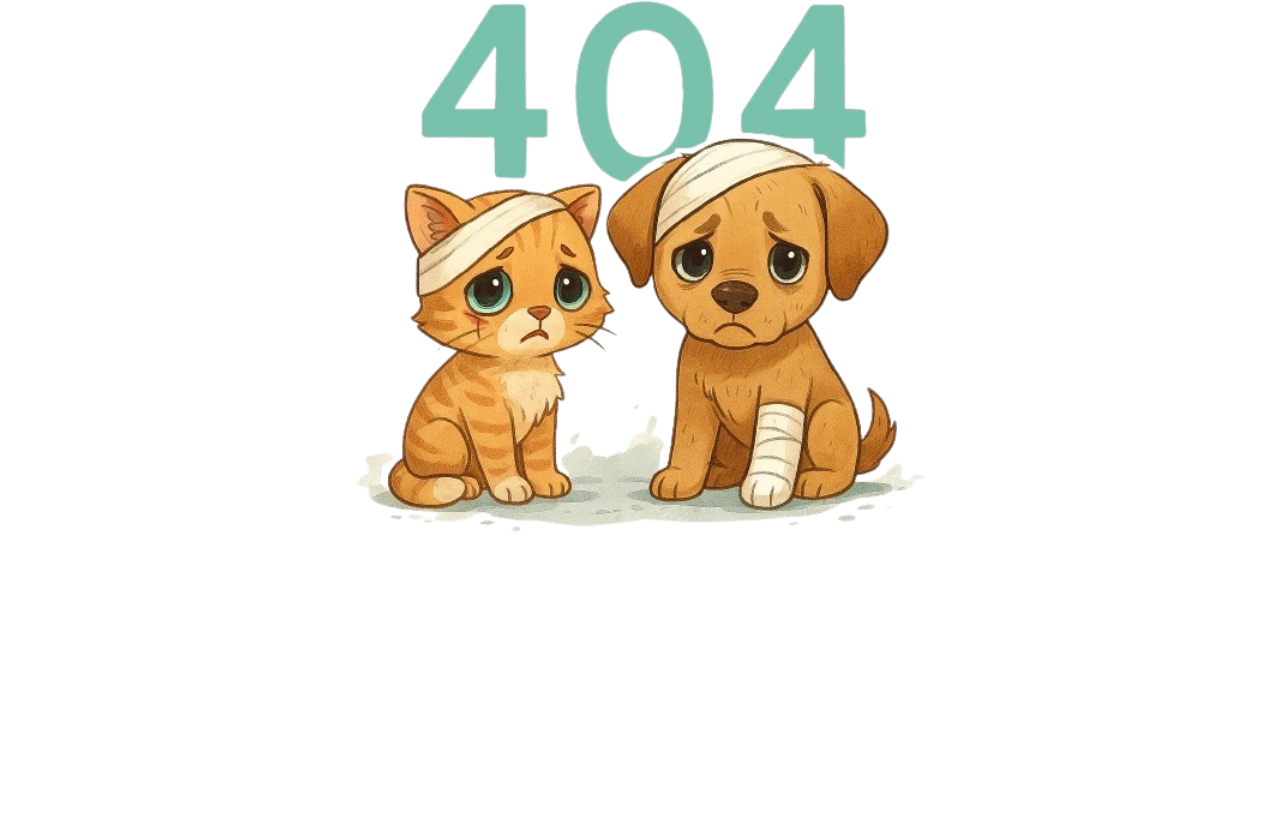
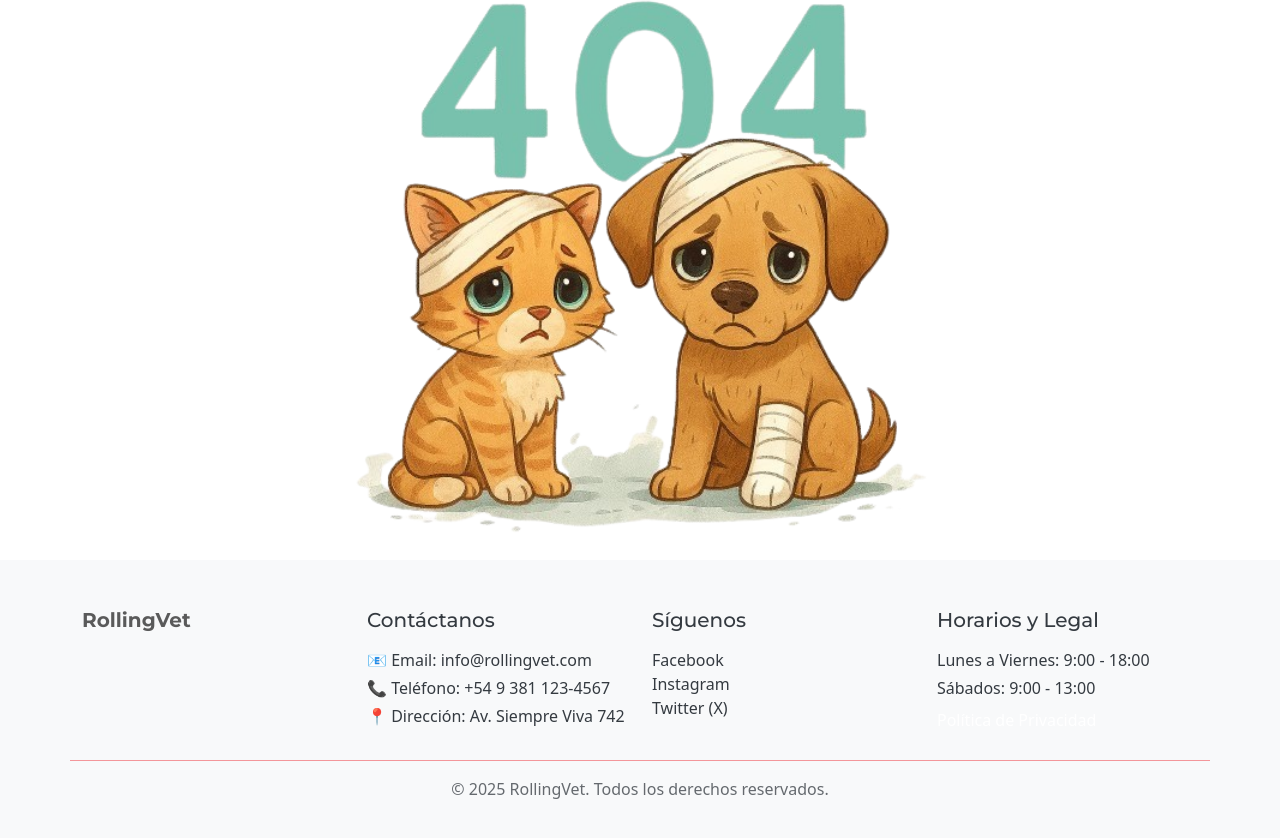
Before and after one commit to nachodev2/rollingVet, a React (Vite) app: page / in a window 1280 px wide. Shown: the part 240-1078 px from the top of the page. Before the commit the page ends 800 px from the top, so only its background shows below. Built offline with nearby package versions, Linux system fonts and the light colour scheme.

Commit message:
Agregue el footer inicial

```diff
--- a/src/App.jsx
+++ b/src/App.jsx
@@ -2,13 +2,17 @@ import { useState } from 'react'
 import { Container, Row, Col, Card } from 'react-bootstrap';
 import Menu from './components/shared/Menu.jsx';
 import Error404 from './components/pages/error404/Error404.jsx';
+import Footer from './components/shared/Footer.jsx';
 import './index.css'
 
 function App() {
   return (
     <>
       <Menu />
-      <Error404 />
+      <main>
+        <Error404 />
+      </main>
+      <Footer />
     </>
   );
 }
--- a/src/components/shared/Footer.jsx
+++ b/src/components/shared/Footer.jsx
@@ -0,0 +1,46 @@
+import React from "react";
+import { Container, Row, Col } from "react-bootstrap";
+import "./Footer.css";
+
+const Footer = () => {
+    return (
+        <footer className="footer bg-light text-dark py-5">
+            <Container>
+                <Row className="g-4">
+                    <Col xs={12} md={3} className="text-center text-md-start">
+                        <h5 className="fw-bold mb-3">RollingVet</h5>
+                    </Col>
+                    <Col xs={12} md={3} className="text-center text-md-start">
+                        <h5 className="mb-3 text-dark">Contáctanos</h5>
+                        <p className="mb-1">📧 Email: info@rollingvet.com</p>
+                        <p className="mb-1">📞 Teléfono: +54 9 381 123-4567</p>
+                        <p className="mb-0">📍 Dirección: Av. Siempre Viva 742</p>
+                    </Col>
+                    <Col xs={12} md={3} className="text-center text-md-start">
+                        <h5 className="mb-3 text-dark">Síguenos</h5>
+                        <ul className="list-unstyled">
+                            <li><a href="#facebook" className="text-dark text-decoration-none">Facebook</a></li>
+                            <li><a href="#instagram" className="text-dark text-decoration-none">Instagram</a></li>
+                            <li><a href="#twitter" className="text-dark text-decoration-none">Twitter (X)</a></li>
+                        </ul>
+                    </Col>
+                    <Col xs={12} md={3} className="text-center text-md-start">
+                        <h5 className="mb-3 text-dark">Horarios y Legal</h5>
+                        <p className="mb-1">Lunes a Viernes: 9:00 - 18:00</p>
+                        <p className="mb-0">Sábados: 9:00 - 13:00</p>
+                        <a href="#politicas" className="text-white text-decoration-none d-block mt-2">Política de Privacidad</a>
+                    </Col>
+
+                </Row>
+                <Row className="mt-4 pt-3 border-top border-secondary">
+                    <Col className="text-center">
+                        <p className="m-0 opacity-75">&copy; {new Date().getFullYear()} RollingVet. Todos los derechos reservados.</p>
+                    </Col>
+                </Row>
+
+            </Container>
+        </footer>
+    );
+}
+
+export default Footer;
```
Also changed, not shown: src/components/shared/Footer.css (added).
